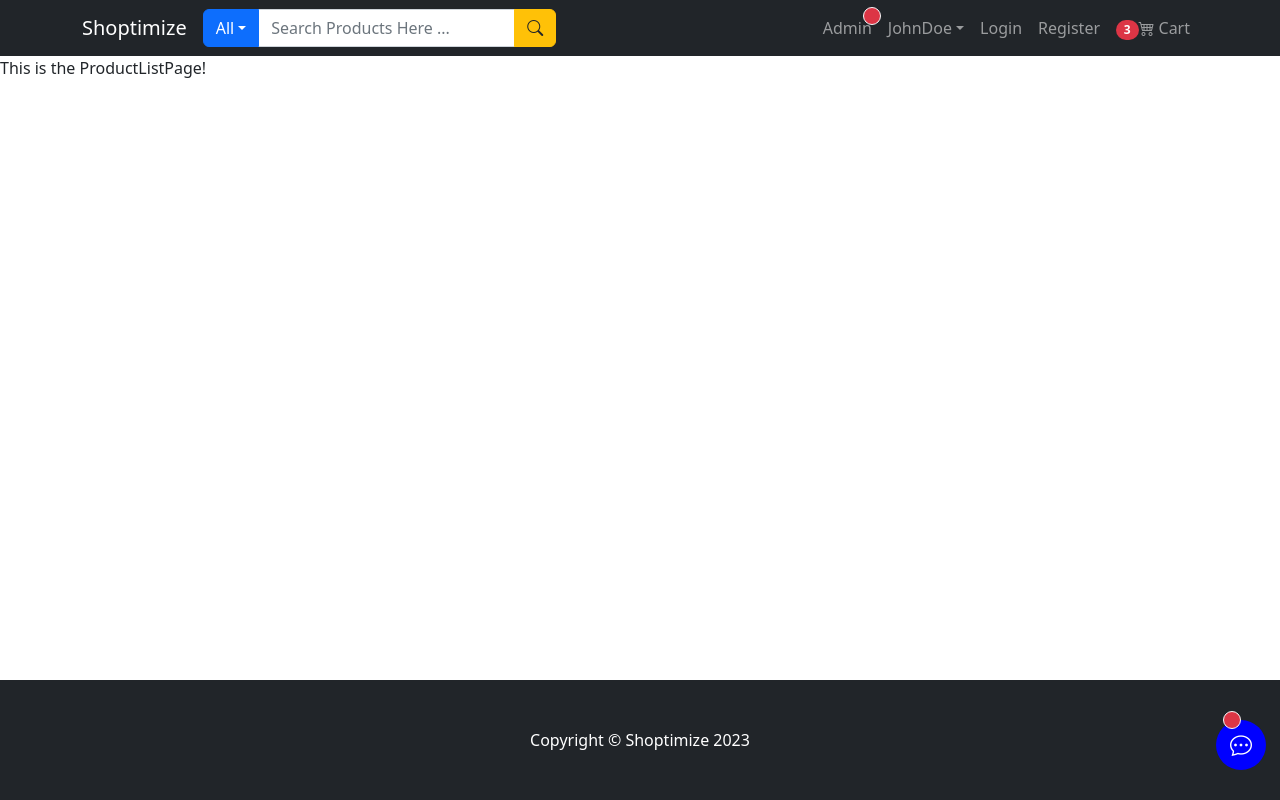
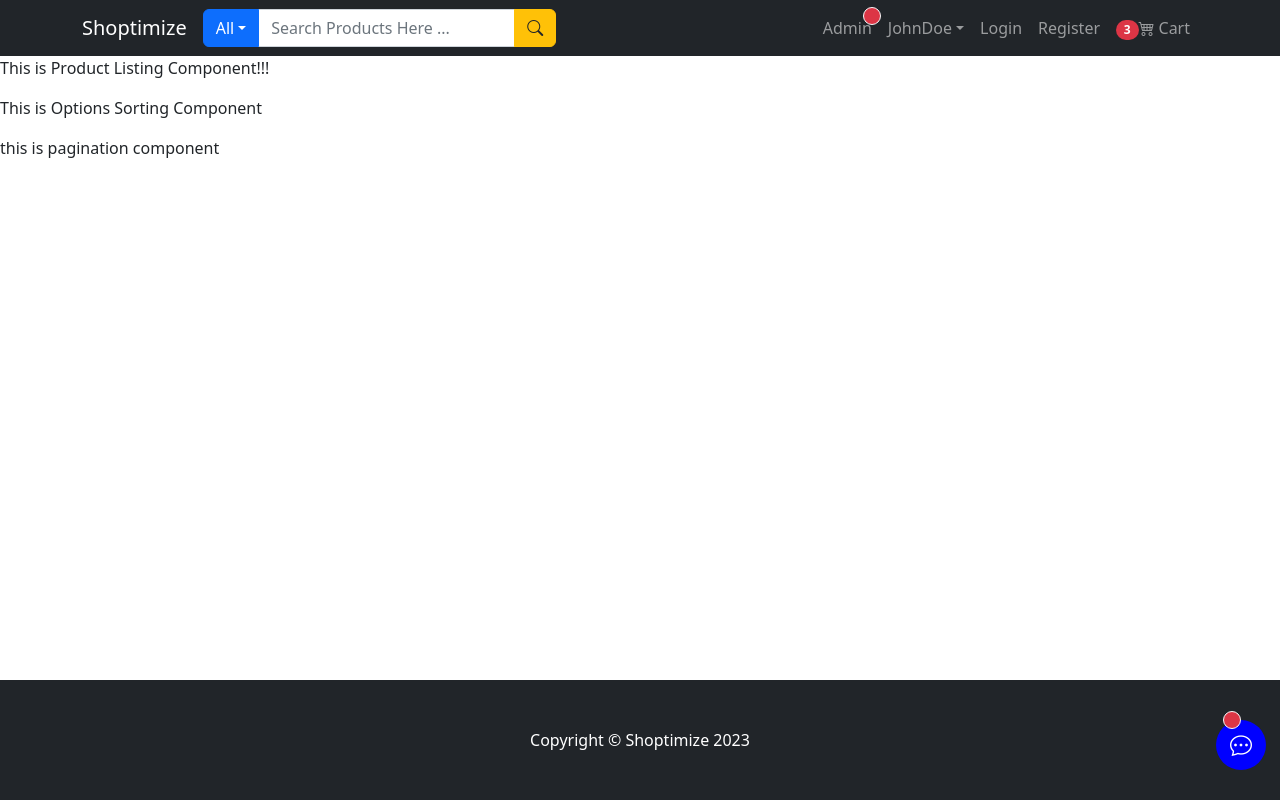
Before and after one commit to ShanchaiZ/MERN-ecommerce, a React (Create React App) app in the folder frontend/: page /product-list in a window 1280 px wide. Built offline with nearby package versions, Linux system fonts and the light colour scheme.

Commit message:
imported PaginationComponent,SortOptionsComponent and ProductForListComponent in Product list Page

```diff
--- a/frontend/src/pages/ProductListPage.js
+++ b/frontend/src/pages/ProductListPage.js
@@ -1,5 +1,16 @@
+import PaginationComponent from "../components/PaginationComponent";
+import SortOptionsComponent from "../components/SortOptionsComponent";
+import ProductForListComponent from "../components/ProductForListComponent";
+
 const ProductListPage = () => {
-    return <p>This is the ProductListPage!</p>
+    return (
+        <>
+            <ProductForListComponent />
+            <SortOptionsComponent />
+            <PaginationComponent />
+        </>
+
+    )
 };
 
 export default ProductListPage;
```
